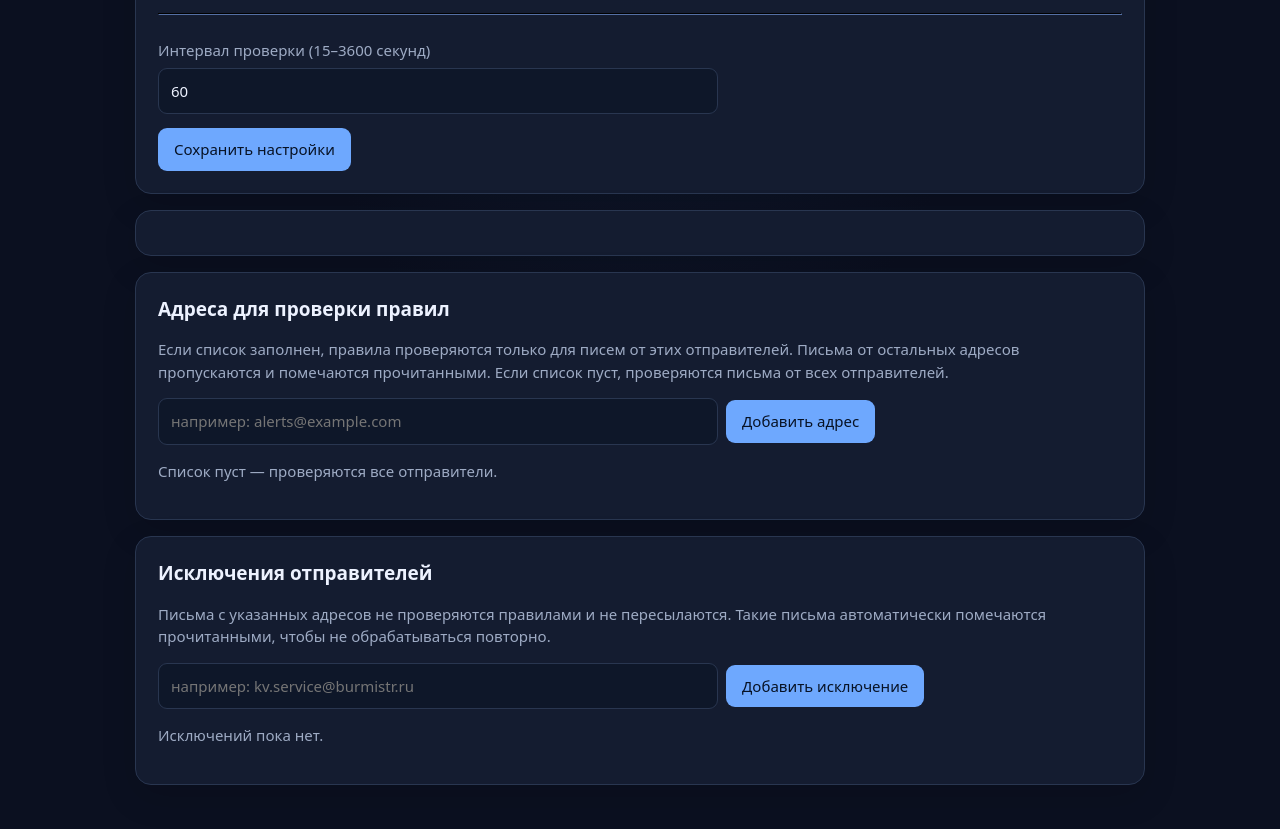
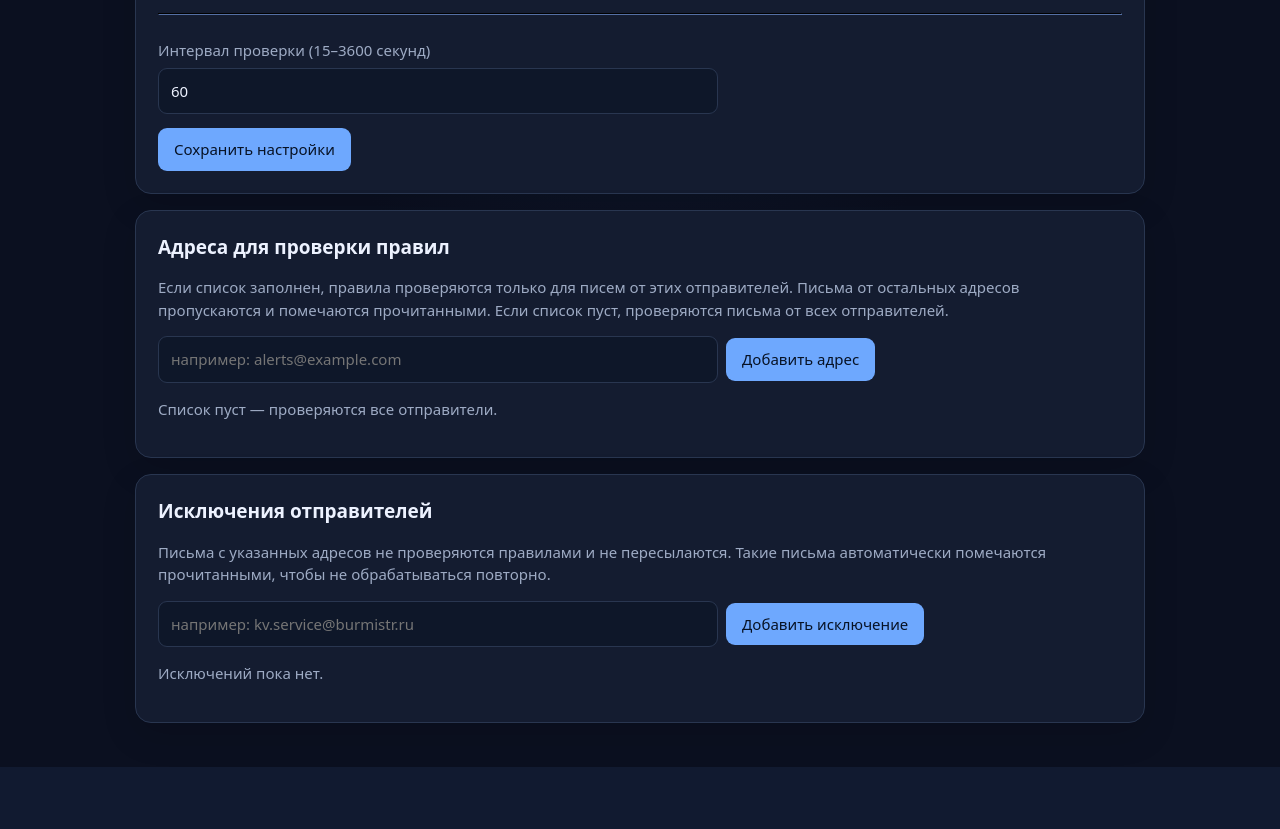
Before and after one commit to aptekashow/email-bridge-bot, a Flask app: page /settings in a window 1280 px wide. Shown: the part 871-1700 px from the top of the page. After the commit the page ends 1638 px from the top, so only its background shows below. Run offline with Flask 3, Linux system fonts and the light colour scheme; the visitor is signed in with stand-in values (Sample User, id 1); some libraries are stand-ins or nearby versions.

Commit message:
Fix sender filter settings panel

```diff
--- a/templates/settings.html
+++ b/templates/settings.html
@@ -19,9 +19,6 @@
 <label class="field"><span>Интервал проверки (15–3600 секунд)</span><input name="check_interval" type="number" min="15" max="3600" value="{{ s.check_interval }}" required></label>
 <button type="submit">Сохранить настройки</button>
 </form>
-</section>
-
-<section class="panel">
 </section>
 
 <section class="panel">
```
